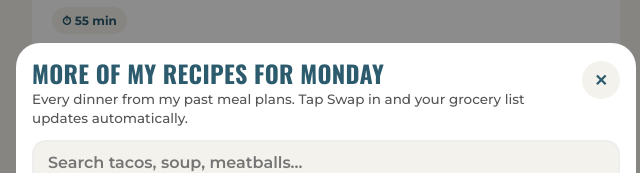
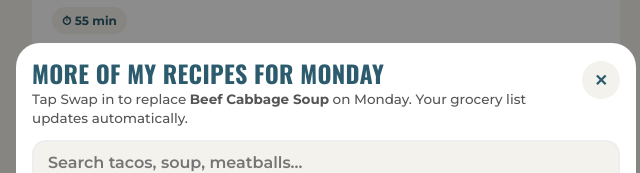
Before and after one commit to julieseatsandtreats-maker/Meal-Plans, a plain HTML site: page 2026-11-16/index.html in a window 1280 px wide. Both pictures are taken after a click on the button "🔎 More recipes: pick any dinner from my past plans". Shown: the part 1596-1769 px from the top of the page, 314-954 px from the left. Drawn offline with nearby package versions, Linux system fonts and the light colour scheme.

Commit message:
Nov 16: More recipes popup says which dinner it replaces

```diff
--- a/2026-11-16/index.html
+++ b/2026-11-16/index.html
@@ -336,6 +336,7 @@ function toggleSide(i,sid){if(!st.sd)st.sd={};var a=sidesOf(i).slice(),j=a.index
 /* ===== "More recipes": any dinner from past plans (library.json at the site root) ===== */
 var LIB=window.JET_LIB||null,LIBP=null,LREG={};
 function getLib(){if(LIB)return Promise.resolve(LIB);if(!LIBP)LIBP=fetch('/library.json',{cache:'no-cache'}).then(function(r){if(!r.ok)throw new Error('lib');return r.json()}).then(function(j){LIB=j;return j},function(e){LIBP=null;throw e});return LIBP}
+function esc(t){return String(t).replace(/&/g,'&amp;').replace(/</g,'&lt;')}
 function libId(slug){return 'lb_'+slug}
 function regLib(r){var id=libId(r.slug);if(LREG[id])return LREG[id];
   r.items.forEach(function(x){var sg=_lsig(x),k2=x.k+'~'+sg.replace(/[^a-z0-9]/g,'').slice(0,30),hit=null;
@@ -354,7 +355,7 @@ var LCATS=[['all','All'],['chicken','Chicken'],['beef','Beef'],['pork','Pork & h
 function _rc(r){var m=/\((\d+)\)/.exec(r.rate||'');return m?+m[1]:0}
 function libSheet(i){track('planner_library_open',{day:DAYS[i].d});
   var w=document.createElement('div');w.className='msheet lsheet';var ov=document.body.style.overflow;document.body.style.overflow='hidden';
-  w.innerHTML='<div class="mbox lbox" role="dialog" aria-label="More recipes"><div class="lhead"><div><div class="disp" style="font-size:24px;color:var(--head);line-height:1.05">More of my recipes for '+DAYS[i].full+'</div><p>Every dinner from my past meal plans. Tap Swap in and your grocery list updates automatically.</p></div><button class="lx" data-x="1" aria-label="Close">✕</button></div>'+
+  w.innerHTML='<div class="mbox lbox" role="dialog" aria-label="More recipes"><div class="lhead"><div><div class="disp" style="font-size:24px;color:var(--head);line-height:1.05">More of my recipes for '+DAYS[i].full+'</div><p>Tap Swap in to replace <b>'+esc(R(i).name)+'</b> on '+DAYS[i].full+'. Your grocery list updates automatically.</p></div><button class="lx" data-x="1" aria-label="Close">✕</button></div>'+
    '<input class="lsrch" type="search" placeholder="Search tacos, soup, meatballs..." aria-label="Search recipes"><div class="lcats">'+LCATS.map(function(c,j){return '<button class="lcat'+(j?'':' on')+'" data-c="'+c[0]+'">'+c[1]+'</button>'}).join('')+'</div><div class="lgrid"><p class="lmsg">Loading recipes...</p></div></div>';
   root.appendChild(w);var grid=w.querySelector('.lgrid'),inp=w.querySelector('.lsrch'),cat='all',L=null;
   function close(){document.body.style.overflow=ov;w.remove()}
```
